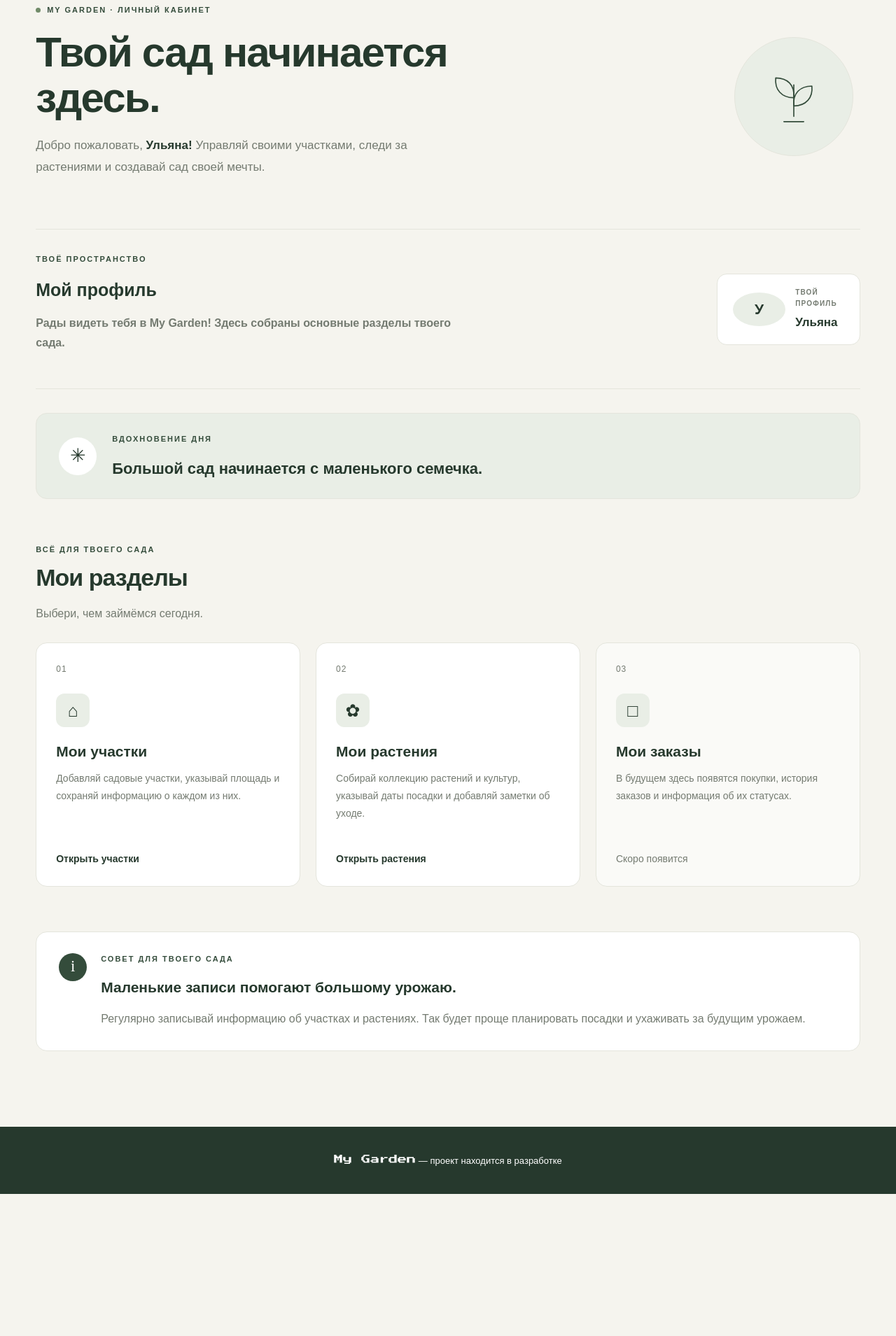
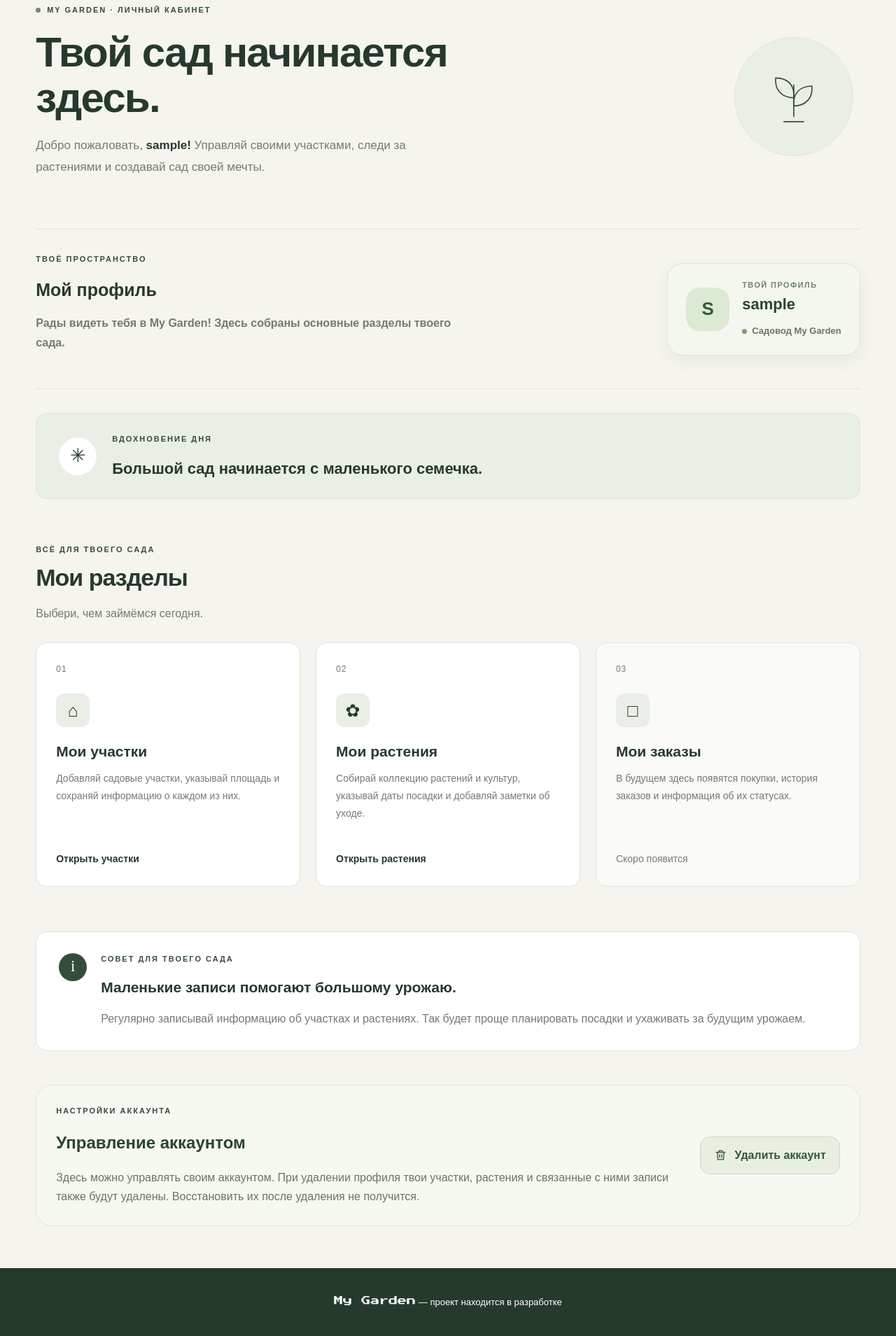
Before and after one commit to yelizarova0511-dev/MyGarden, a Flask app: page /profile in a window 1280 px wide. Shown: the part 192-2101 px from the top of the page at 70% size. Before the commit the page ends 1898 px from the top, so only its background shows below. Run offline with Flask 3, Linux system fonts and the light colour scheme; the visitor is signed in with stand-in values (Sample User, id 1).

Commit message:
Update My Garden authentication and profile

````diff
--- a/app/routes.py
+++ b/app/routes.py
@@ -1,7 +1,4 @@
-import os
 import sqlite3
-import smtplib
-from email.message import EmailMessage
 from pathlib import Path
 
 from flask import (
@@ -14,11 +11,6 @@ from flask import (
     session,
     url_for,
 )
-from itsdangerous import (
-    URLSafeTimedSerializer,
-    SignatureExpired,
-    BadSignature,
-)
 from werkzeug.security import check_password_hash, generate_password_hash
 
 main_bp = Blueprint("main", __name__)
@@ -29,17 +21,22 @@ DATABASE = Path(__file__).resolve().parent.parent / "users.db"
 def get_db_connection():
     connection = sqlite3.connect(DATABASE)
     connection.row_factory = sqlite3.Row
+    connection.execute("PRAGMA foreign_keys = ON")
     return connection
 
 
 def init_db():
-    with get_db_connection() as connection:
+    connection = sqlite3.connect(DATABASE)
+    connection.row_factory = sqlite3.Row
+
+    try:
+        connection.execute("PRAGMA foreign_keys = OFF")
+
         connection.execute(
             """
             CREATE TABLE IF NOT EXISTS users (
                 id INTEGER PRIMARY KEY AUTOINCREMENT,
                 username TEXT NOT NULL UNIQUE,
-                email TEXT NOT NULL UNIQUE,
                 password_hash TEXT NOT NULL
             )
             """
@@ -50,13 +47,29 @@ def init_db():
             for row in connection.execute("PRAGMA table_info(users)")
         }
 
-        if "email_verified" not in columns:
+        # Удаляем email и email_verified из старой таблицы.
+        # ID, логины и хеши паролей сохраняются.
+        if "email" in columns or "email_verified" in columns:
             connection.execute(
                 """
-                ALTER TABLE users
-                ADD COLUMN email_verified INTEGER NOT NULL DEFAULT 1
+                CREATE TABLE users_new (
+                    id INTEGER PRIMARY KEY AUTOINCREMENT,
+                    username TEXT NOT NULL UNIQUE,
+                    password_hash TEXT NOT NULL
+                )
                 """
             )
+
+            connection.execute(
+                """
+INSERT INTO users_new (id, username, password_hash)
+SELECT id, username, password_hash
+FROM users
+"""
+            )
+
+            connection.execute("DROP TABLE users")
+            connection.execute("ALTER TABLE users_new RENAME TO users")
 
         connection.execute(
             """
@@ -102,56 +115,17 @@ def init_db():
                 """
             )
 
+        connection.commit()
+
+    except Exception:
+        connection.rollback()
+        raise
+
+    finally:
+        connection.close()
+
 
 init_db()
-
-
-def make_email_token(email):
-    serializer = URLSafeTimedSerializer(
-        current_app.config["SECRET_KEY"]
-    )
-    return serializer.dumps(email, salt="email-confirmation")
-
-
-def send_confirmation_email(email, token):
-    confirmation_url = url_for(
-        "main.confirm_email",
-        token=token,
-        _external=True,
-    )
-
-    smtp_host = os.getenv("MAIL_SERVER") or ""
-    smtp_port = int(os.getenv("MAIL_PORT", "587"))
-    smtp_username = os.getenv("MAIL_USERNAME") or ""
-    smtp_password = os.getenv("MAIL_PASSWORD") or ""
-    sender = os.getenv("MAIL_DEFAULT_SENDER") or smtp_username
-
-    if not all((smtp_host, smtp_username, smtp_password, sender)):
-        print("\n" + "=" * 60)
-        print("MY GARDEN: ссылка подтверждения электронной почты")
-        print(confirmation_url)
-        print("=" * 60 + "\n")
-        return False
-
-    message = EmailMessage()
-    message["Subject"] = "Подтверждение электронной почты My Garden"
-    message["From"] = sender
-    message["To"] = email
-    message.set_content(
-        "Здравствуйте!\n\n"
-        "Чтобы подтвердить электронную почту для My Garden, "
-        "перейдите по ссылке:\n\n"
-        f"{confirmation_url}\n\n"
-        "Ссылка действует 30 минут. Если вы не регистрировались, "
-        "проигнорируйте это письмо."
-    )
-
-    with smtplib.SMTP(smtp_host, smtp_port, timeout=20) as server:
-        server.starttls()
-        server.login(smtp_username, smtp_password)
-        server.send_message(message)
-
-    return True
 
 
 @main_bp.route("/")
@@ -173,20 +147,18 @@ def care():
 def register():
     if request.method == "POST":
         username = request.form.get("username", "").strip()
-        email = request.form.get("email", "").strip().lower()
         password = request.form.get("password", "")
         password_confirm = request.form.get("password_confirm", "")
 
-        if not username or not email or not password:
+        if not username or not password or not password_confirm:
             flash("Заполни все поля.", "error")
             return render_template("register.html")
 
-        if len(username) > 80 or len(email) > 254:
-            flash("Имя пользователя или email слишком длинные.", "error")
-            return render_template("register.html")
-
-        if "@" not in email or email.startswith("@") or email.endswith("@"):
-            flash("Укажи корректный email.", "error")
+        if len(username) < 3 or len(username) > 80:
+            flash(
+                "Имя пользователя должно содержать от 3 до 80 символов.",
+                "error",
+            )
             return render_template("register.html")
 
         if len(password) < 8:
@@ -201,144 +173,46 @@ def register():
             with get_db_connection() as connection:
                 connection.execute(
                     """
-                    INSERT INTO users (
-                        username, email, password_hash, email_verified
-                    )
-                    VALUES (?, ?, ?, 0)
+                    INSERT INTO users (username, password_hash)
+                    VALUES (?, ?)
                     """,
-                    (
-                        username,
-                        email,
-                        generate_password_hash(password),
-                    ),
+                    (username, generate_password_hash(password)),
                 )
 
-            token = make_email_token(email)
-
-            try:
-                email_sent = send_confirmation_email(email, token)
-            except (OSError, smtplib.SMTPException, ValueError):
-                current_app.logger.exception(
-                    "Не удалось отправить письмо подтверждения."
-                )
-                flash(
-                    "Аккаунт создан, но письмо отправить не удалось. "
-                    "Проверь настройки почты.",
-                    "error",
-                )
-                return redirect(url_for("main.login"))
-
-            if email_sent:
-                flash(
-                    "Аккаунт создан! Проверь почту и перейди по ссылке "
-                    "подтверждения. Она действует 30 минут.",
-                    "success",
-                )
-            else:
-                flash(
-                    "Аккаунт создан. Открой ссылку подтверждения "
-                    "в терминале PyCharm.",
-                    "success",
-                )
-
+            flash("Регистрация прошла успешно! Теперь войди.", "success")
             return redirect(url_for("main.login"))
 
         except sqlite3.IntegrityError:
-            flash(
-                "Такое имя пользователя или email уже зарегистрированы.",
-                "error",
-            )
+            flash("Такое имя пользователя уже занято.", "error")
 
     return render_template("register.html")
-
-
-@main_bp.route("/confirm-email/<token>")
-def confirm_email(token):
-    serializer = URLSafeTimedSerializer(
-        current_app.config["SECRET_KEY"]
-    )
-
-    try:
-        email = serializer.loads(
-            token,
-            salt="email-confirmation",
-            max_age=1800,
-        )
-    except SignatureExpired:
-        flash(
-            "Ссылка подтверждения устарела. Зарегистрируйся снова "
-            "или запроси новую ссылку.",
-            "error",
-        )
-        return redirect(url_for("main.login"))
-    except BadSignature:
-        flash("Ссылка подтверждения недействительна.", "error")
-        return redirect(url_for("main.login"))
-
-    with get_db_connection() as connection:
-        user = connection.execute(
-            """
-            SELECT id, username, email_verified
-            FROM users
-            WHERE email = ?
-            """,
-            (email,),
-        ).fetchone()
-
-        if user is None:
-            flash("Аккаунт не найден.", "error")
-            return redirect(url_for("main.register"))
-
-        if not user["email_verified"]:
-            connection.execute(
-                """
-                UPDATE users
-                SET email_verified = 1
-                WHERE email = ?
-                """,
-                (email,),
-            )
-            flash(
-                "Электронная почта подтверждена! Теперь можешь войти.",
-                "success",
-            )
-        else:
-            flash(
-                "Электронная почта уже подтверждена. Войди в аккаунт.",
-                "success",
-            )
-
-    return redirect(url_for("main.login"))
 
 
 @main_bp.route("/login", methods=["GET", "POST"])
 def login():
     if request.method == "POST":
-        email = request.form.get("email", "").strip().lower()
+        username = request.form.get("username", "").strip()
         password = request.form.get("password", "")
 
         with get_db_connection() as connection:
             user = connection.execute(
-                "SELECT * FROM users WHERE email = ?",
-                (email,),
+                """
+                SELECT id, username, password_hash
+                FROM users
+                WHERE username = ?
+                """,
+                (username,),
             ).fetchone()
 
         if user and check_password_hash(user["password_hash"], password):
-            if not user["email_verified"]:
-                flash(
-                    "Сначала подтверди электронную почту по ссылке "
-                    "из терминала PyCharm или письма.",
-                    "error",
-                )
-                return redirect(url_for("main.login"))
-
             session.clear()
             session["user_id"] = user["id"]
             session["username"] = user["username"]
+
             flash("Ты успешно вошла в аккаунт!", "success")
             return redirect(url_for("main.profile"))
 
-        flash("Неверный email или пароль.", "error")
+        flash("Неверное имя пользователя или пароль.", "error")
 
     return render_template("login.html")
 
@@ -359,6 +233,48 @@ def profile():
     return render_template("profile.html")
 
 
+@main_bp.route("/account/delete", methods=["POST"])
+def delete_account():
+    user_id = session.get("user_id")
+
+    if user_id is None:
+        flash("Сначала войди в аккаунт.", "error")
+        return redirect(url_for("main.login"))
+
+    try:
+        with get_db_connection() as connection:
+            connection.execute(
+                "DELETE FROM plants WHERE user_id = ?",
+                (user_id,),
+            )
+
+            connection.execute(
+                "DELETE FROM plots WHERE user_id = ?",
+                (user_id,),
+            )
+
+            cursor = connection.execute(
+                "DELETE FROM users WHERE id = ?",
+                (user_id,),
+            )
+
+            if cursor.rowcount == 0:
+                flash("Аккаунт не найден.", "error")
+                return redirect(url_for("main.profile"))
+
+        session.clear()
+        flash("Аккаунт и все связанные данные удалены.", "success")
+        return redirect(url_for("main.index"))
+
+    except sqlite3.Error:
+        current_app.logger.exception("Ошибка удаления аккаунта.")
+        flash(
+            "Не удалось удалить аккаунт. Попробуй ещё раз.",
+            "error",
+        )
+        return redirect(url_for("main.profile"))
+
+
 @main_bp.route("/plots", methods=["GET", "POST"])
 def plots():
     if "user_id" not in session:
@@ -376,14 +292,16 @@ def plots():
             flash("Укажи название и площадь участка.", "error")
             return redirect(url_for("main.plots"))
 
-        if len(name) > 100:
-            flash("Название не должно превышать 100 символов.", "error")
+        if len(name) > 100 or len(description) > 1000:
+            flash("Проверь длину введённых данных.", "error")
             return redirect(url_for("main.plots"))
 
         try:
             area = float(area_text.replace(",", "."))
+
             if not 0 < area <= 1000000:
                 raise ValueError
+
         except ValueError:
             flash(
                 "Площадь должна быть числом больше 0 "
@@ -476,6 +394,7 @@ def plants():
             len(name) > 100
             or len(category) > 50
             or len(variety) > 100
+            or len(planting_date) > 20
             or len(notes) > 1000
         ):
             flash("Проверь длину введённых данных.", "error")
--- a/main.py
+++ b/main.py
@@ -1,14 +1,11 @@
+from app import create_app
 
-from flask import Flask
-
-from app.routes import main_bp
-
-app = Flask(__name__)
-
-app.config["SECRET_KEY"] = "dev-key-change-before-production"
-
-app.register_blueprint(main_bp)
+app = create_app()
 
 
 if __name__ == "__main__":
-    app.run(debug=True)
+    app.run(
+        host="0.0.0.0",
+        port=5001,
+        debug=True,
+    )
--- a/requirements.txt
+++ b/requirements.txt
@@ -1 +1,2 @@
 Flask>=3.0,<4.0
+python-dotenv
--- a/static/css/style.css
+++ b/static/css/style.css
@@ -1838,3 +1838,168 @@ button:focus-visible {
         width: 100%;
     }
 }
+/* Карточка профиля */
+.profile-user-refined {
+    display: flex;
+    align-items: center;
+    gap: 18px;
+    min-width: 0;
+    padding: 22px 26px;
+    background: #f3f7ef;
+    border: 1px solid #dce7d5;
+    border-radius: 22px;
+    box-shadow: 0 8px 24px rgba(48, 76, 44, 0.06);
+}
+
+.profile-avatar-refined {
+    display: flex;
+    align-items: center;
+    justify-content: center;
+    flex: 0 0 62px;
+    width: 62px;
+    height: 62px;
+    border-radius: 20px;
+    background: #dce9d3;
+    color: #35583a;
+    font-size: 26px;
+    font-weight: 600;
+}
+
+.profile-user-info {
+    min-width: 0;
+}
+
+.profile-user-info h3 {
+    margin: 5px 0 9px;
+    color: #29452e;
+    font-size: 22px;
+    line-height: 1.3;
+    overflow-wrap: anywhere;
+}
+
+.profile-user-label {
+    margin: 0;
+    color: #71836c;
+    font-size: 11px;
+    font-weight: 700;
+    letter-spacing: 1.4px;
+}
+
+.profile-user-status {
+    display: inline-flex;
+    align-items: center;
+    gap: 7px;
+    color: #64785e;
+    font-size: 13px;
+}
+
+.profile-user-status .status-dot {
+    display: inline-block;
+    width: 7px;
+    height: 7px;
+    border-radius: 50%;
+    background: #7e9c6c;
+}
+
+/* Настройки аккаунта */
+.profile-account-settings-refined {
+    display: flex;
+    align-items: center;
+    justify-content: space-between;
+    gap: 28px;
+    margin-top: 32px;
+    padding: 28px;
+    background: #f6f8f2;
+    border: 1px solid #dfe7d8;
+    border-radius: 24px;
+}
+
+.profile-account-settings-refined
+.profile-account-settings-content {
+    flex: 1;
+    min-width: 0;
+}
+
+.profile-account-settings-refined h2 {
+    margin: 8px 0 10px;
+    color: #29452e;
+}
+
+.profile-account-settings-refined
+.profile-account-settings-content > p:last-child {
+    margin-bottom: 0;
+    color: #687564;
+    line-height: 1.7;
+}
+
+.profile-delete-form {
+    flex-shrink: 0;
+    margin: 0;
+}
+
+.delete-account-button-refined {
+    display: inline-flex;
+    align-items: center;
+    justify-content: center;
+    gap: 10px;
+    min-height: 48px;
+    padding: 13px 19px;
+    border: 1px solid #cbd9c3;
+    border-radius: 14px;
+    background: #e8efe2;
+    color: #35583a;
+    font: inherit;
+    font-weight: 600;
+    cursor: pointer;
+    transition:
+        background 0.2s ease,
+        border-color 0.2s ease,
+        transform 0.2s ease;
+}
+
+.delete-account-button-refined svg {
+    width: 19px;
+    height: 19px;
+    flex-shrink: 0;
+}
+
+.delete-account-button-refined:hover {
+    background: #dce8d4;
+    border-color: #aebfa4;
+    transform: translateY(-1px);
+}
+
+.delete-account-button-refined:focus-visible {
+    outline: 3px solid #a6c397;
+    outline-offset: 3px;
+}
+
+@media (max-width: 700px) {
+    .profile-user-refined {
+        padding: 18px;
+        gap: 14px;
+    }
+
+    .profile-avatar-refined {
+        flex-basis: 52px;
+        width: 52px;
+        height: 52px;
+        border-radius: 16px;
+    }
+
+    .profile-user-info h3 {
+        font-size: 19px;
+    }
+
+    .profile-account-settings-refined {
+        align-items: stretch;
+        flex-direction: column;
+        gap: 20px;
+        padding: 22px;
+    }
+
+    .profile-delete-form,
+    .delete-account-button-refined {
+        width: 100%;
+    }
+}
--- a/templates/profile.html
+++ b/templates/profile.html
@@ -14,7 +14,8 @@
         <h1>Твой сад начинается здесь.</h1>
 
         <p class="profile-hero-text">
-            Добро пожаловать, <strong>Ульяна!</strong>
+            Добро пожаловать,
+            <strong>{{ session.get("username", "садовод") }}!</strong>
             Управляй своими участками, следи за растениями
             и создавай сад своей мечты.
         </p>
@@ -23,22 +24,16 @@
     <div class="profile-hero-mark" aria-hidden="true">
         <svg viewBox="0 0 120 120" fill="none"
              xmlns="http://www.w3.org/2000/svg">
-            <path d="M60 94V40"
-                  stroke="currentColor"
-                  stroke-width="2"
-                  stroke-linecap="round"/>
+            <path d="M60 94V40" stroke="currentColor"
+                  stroke-width="2" stroke-linecap="round"/>
             <path d="M60 62C39 62 27 48 29 28C49 28 62 40 60 62Z"
-                  stroke="currentColor"
-                  stroke-width="2"
+                  stroke="currentColor" stroke-width="2"
                   stroke-linejoin="round"/>
             <path d="M60 76C81 76 93 62 91 42C71 42 58 54 60 76Z"
-                  stroke="currentColor"
-                  stroke-width="2"
+                  stroke="currentColor" stroke-width="2"
                   stroke-linejoin="round"/>
-            <path d="M43 103H77"
-                  stroke="currentColor"
-                  stroke-width="2"
-                  stroke-linecap="round"/>
+            <path d="M43 103H77" stroke="currentColor"
+                  stroke-width="2" stroke-linecap="round"/>
         </svg>
     </div>
 </section>
@@ -53,11 +48,18 @@
         </p>
     </div>
 
-    <div class="profile-user">
-        <div class="profile-avatar">У</div>
-        <div>
+    <div class="profile-user profile-user-refined">
+        <div class="profile-avatar profile-avatar-refined">
+            {{ session.get("username", "С")[0]|upper }}
+        </div>
+
+        <div class="profile-user-info">
             <p class="profile-user-label">ТВОЙ ПРОФИЛЬ</p>
-            <h3>Ульяна</h3>
+            <h3>{{ session.get("username", "Садовод") }}</h3>
+            <span class="profile-user-status">
+                <span class="status-dot"></span>
+                Садовод My Garden
+            </span>
         </div>
     </div>
 </section>
@@ -79,7 +81,6 @@
     </div>
 
     <div class="profile-cards">
-
         <a class="profile-card profile-card-link"
            href="{{ url_for('main.plots') }}">
             <span class="profile-card-number">01</span>
@@ -123,7 +124,6 @@
 
             <span class="profile-card-action">Скоро появится</span>
         </div>
-
     </div>
 </section>
 
@@ -141,5 +141,44 @@
     </div>
 </section>
 
+<section class="profile-account-settings profile-account-settings-refined">
+    <div class="profile-account-settings-content">
+        <p class="eyebrow">НАСТРОЙКИ АККАУНТА</p>
+        <h2>Управление аккаунтом</h2>
+        <p>
+            Здесь можно управлять своим аккаунтом.
+            При удалении профиля твои участки, растения
+            и связанные с ними записи также будут удалены.
+            Восстановить их после удаления не получится.
+        </p>
+    </div>
+
+    <form
+        class="profile-delete-form"
+        method="POST"
+        action="{{ url_for('main.delete_account') }}"
+        onsubmit="return confirm('Ты действительно хочешь удалить аккаунт и все связанные с ним данные? Это действие нельзя отменить.');"
+    >
+        <button type="submit" class="delete-account-button delete-account-button-refined">
+            <svg viewBox="0 0 24 24" fill="none"
+                 xmlns="http://www.w3.org/2000/svg"
+                 aria-hidden="true">
+                <path d="M4 7H20"
+                      stroke="currentColor" stroke-width="1.7"
+                      stroke-linecap="round"/>
+                <path d="M9 7V4H15V7"
+                      stroke="currentColor" stroke-width="1.7"
+                      stroke-linejoin="round"/>
+                <path d="M6 7L7 20H17L18 7"
+                      stroke="currentColor" stroke-width="1.7"
+                      stroke-linejoin="round"/>
+                <path d="M10 11V16M14 11V16"
+                      stroke="currentColor" stroke-width="1.7"
+                      stroke-linecap="round"/>
+            </svg>
+            Удалить аккаунт
+        </button>
+    </form>
+</section>
+
 {% endblock %}
-```
````
Also changed, not shown: app/__init__.py (+12 -1 lines), templates/login.html (+6 -7 lines), templates/register.html (+0 -12 lines).
